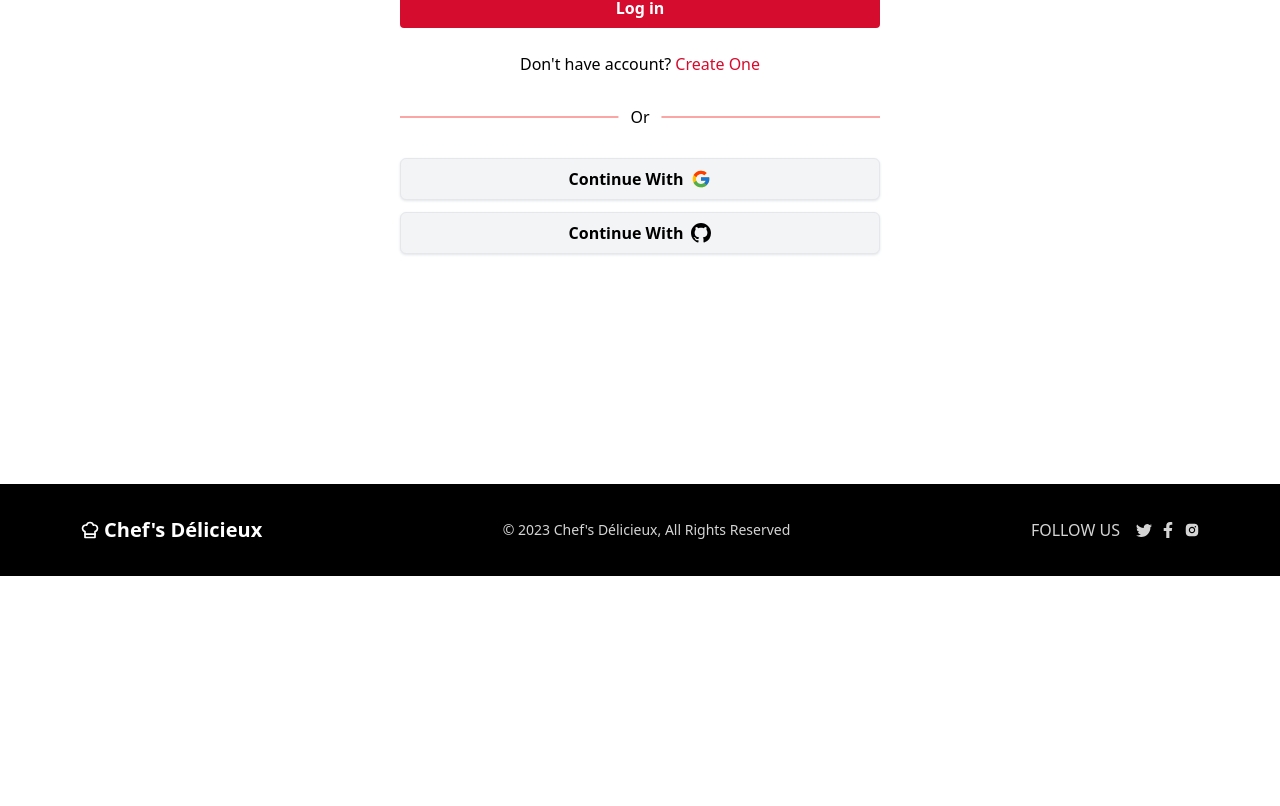
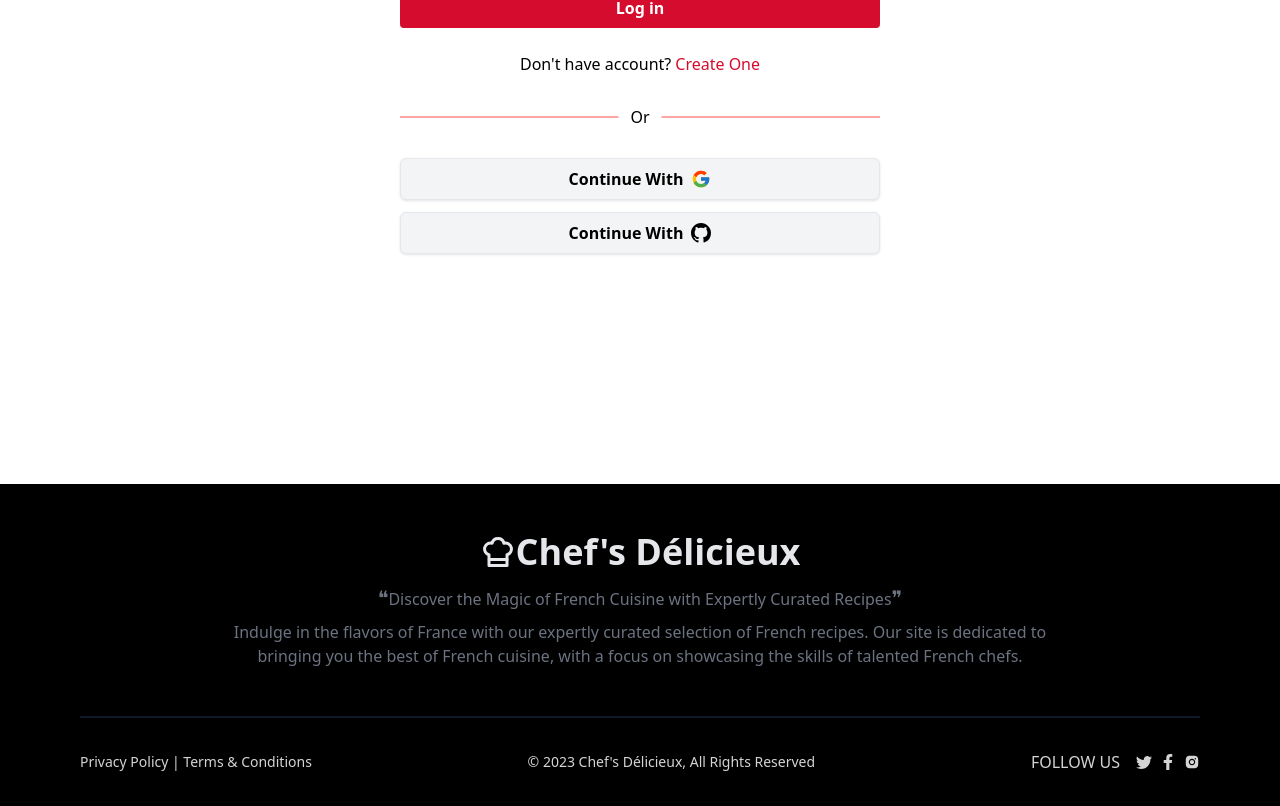
Before and after one commit to Rownokzahan/chef-delicieux, a React (Vite) app: page /login in a window 1280 px wide. Shown: the part 428-1234 px from the top of the page. Before the commit the page ends 1004 px from the top, so only its background shows below. Built offline with nearby package versions, Linux system fonts and the light colour scheme; no server answers.

Commit message:
Update Footer

```diff
--- a/src/components/Footer.jsx
+++ b/src/components/Footer.jsx
@@ -5,10 +5,25 @@ import { AiFillInstagram } from "react-icons/ai";
 
 const Footer = () => {
     return (
-        <footer className="px-2 mt-24 md:px-10 lg:px-20 py-8 flex flex-col gap-6 md:items-center justify-between md:flex-row bg-black text-neutral-300">
-            <a className='font-bold text-xl flex gap-1 items-center text-white' href='/'>
+        <footer className="bg-black px-2 mt-24 md:px-10 lg:px-20">
+            <div className="py-12 text-center">
+                <a href="/" className="flex justify-center items-center text-3xl md:text-4xl font-semibold mb-3 text-gray-200">
                     <TbChefHat /> Chef&apos;s Délicieux
                 </a>
+                <div className="mx-2 md:mx-16 lg:mx-32 text-gray-500">
+                    <p className="mb-2">
+                        <span className="text-xl">❝</span>
+                        Discover the Magic of French Cuisine with Expertly Curated Recipes
+                        <span className="text-xl">❞</span>
+                    </p>
+                    <p>
+                        Indulge in the flavors of France with our expertly curated selection of French recipes. Our site is dedicated to bringing you the best of French cuisine, with a focus on showcasing the skills of talented French chefs.
+                    </p>
+                </div>
+            </div>
+            <hr className="border-b border-gray-900" />
+            <div className=" py-8 flex flex-col gap-6 md:items-center justify-between md:flex-row bg-black text-neutral-300">
+                <p className="font-light text-sm">Privacy Policy | Terms & Conditions</p>
                 <p className="font-light text-sm"> © 2023 Chef&apos;s Délicieux, All Rights Reserved</p>
                 <div className="flex gap-2 items-center">
                     <span className="uppercase mr-2"> Follow us </span>
@@ -16,6 +31,7 @@ const Footer = () => {
                     <FaFacebookF className="hover:text-ui-red" />
                     <AiFillInstagram className="hover:text-ui-red" />
                 </div>
+            </div>
         </footer>
     );
 };
```
Lines whose indentation alone changed are shown as unchanged.
